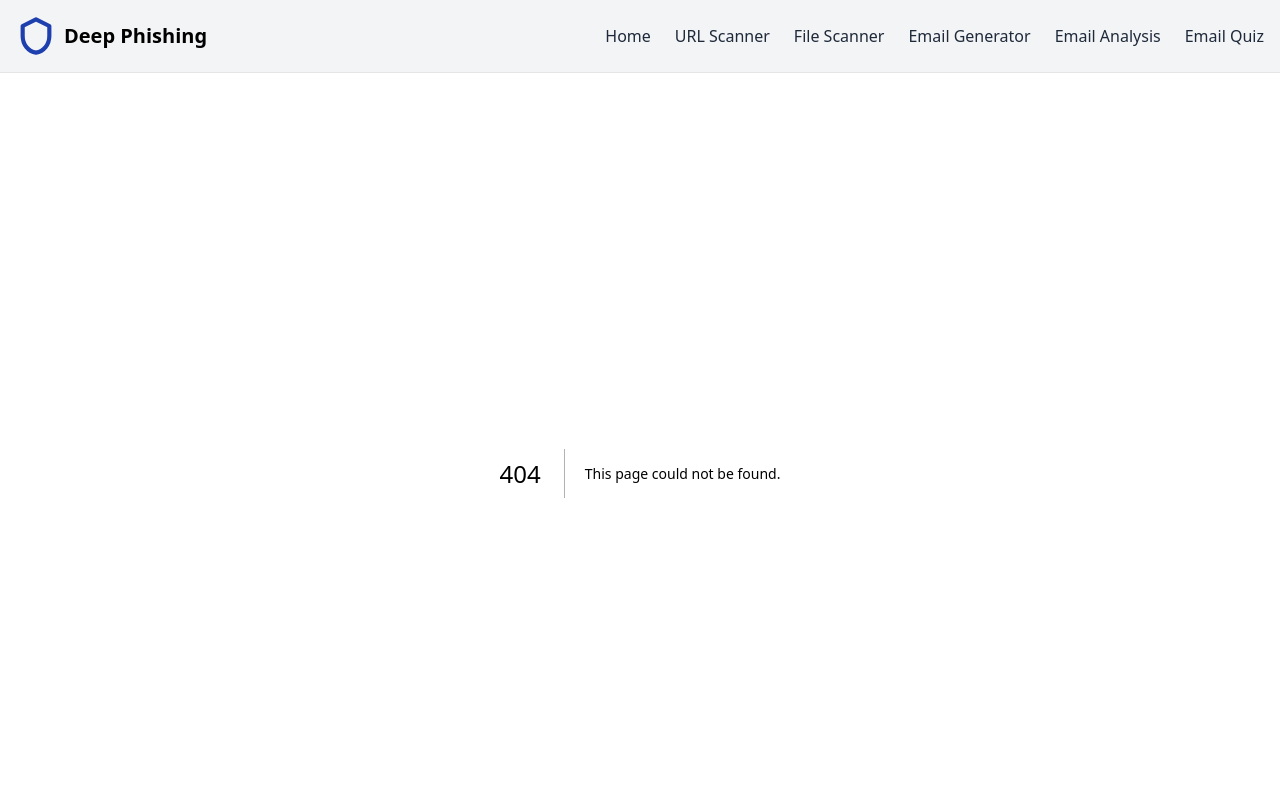
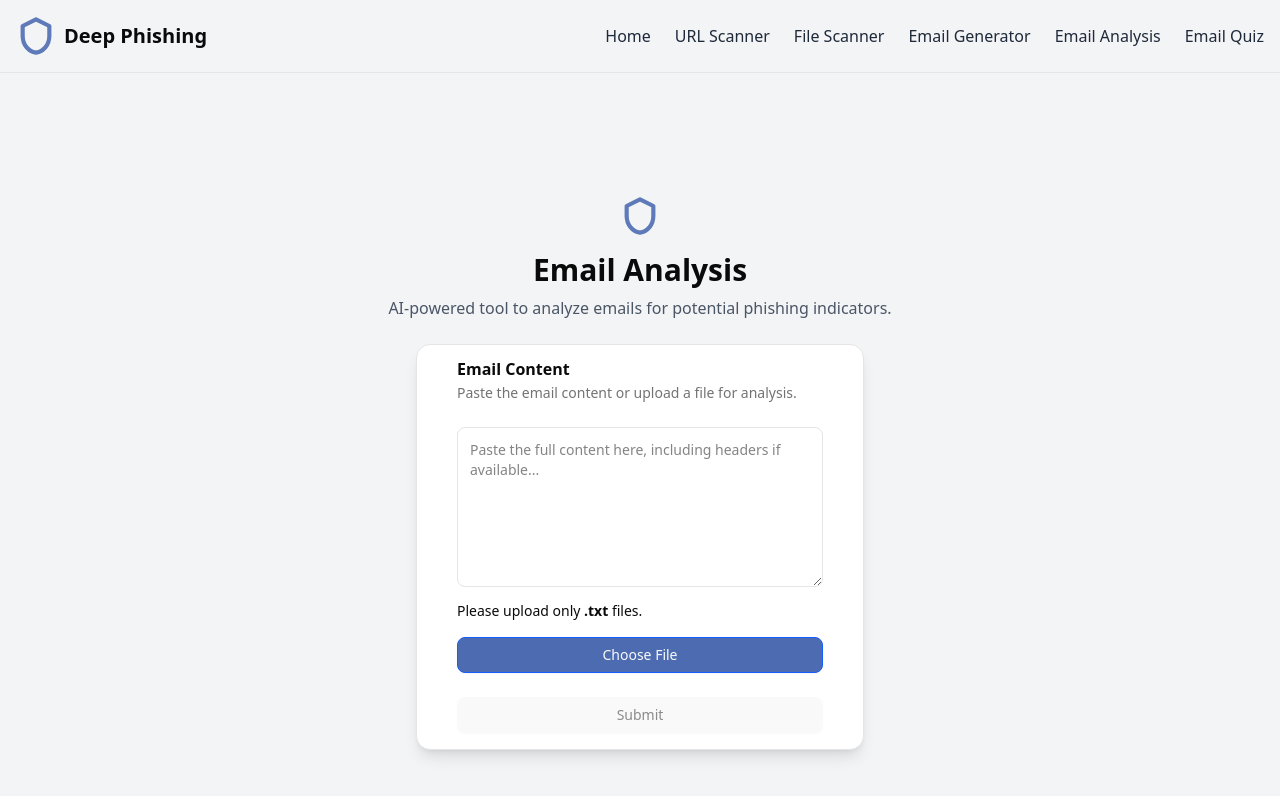
Before and after one commit to CMPT-276-SPRING-2025/final-project-06-valleys, a Next.js app in the folder src/: page /emailAnalysis in a window 1280 px wide. Before the commit this address had no page. Shown: the top 796 px of the page. Built offline with nearby package versions, Linux system fonts and the light colour scheme.

Commit message:
feat: complete the ui of email analysis

```diff
--- /dev/null
+++ b/src/src/app/emailAnalysis/page.jsx
@@ -0,0 +1,102 @@
+"use client";
+
+import * as React from 'react';
+import ShieldLogo from '../../components/shieldlogo';
+import { Button } from "@/components/ui/button";
+import {
+  Card,
+  CardContent,
+  CardDescription,
+  CardFooter,
+  CardHeader,
+  CardTitle,
+} from '@/components/ui/card';
+
+export default function EmailAnalysis() {
+  const [text, setText] = React.useState('');
+  const [file, setFile] = React.useState(null);
+
+  const handleTextChange = (e) => {
+    setText(e.target.value);
+  };
+
+  const handleFileChange = (e) => {
+    setFile(e.target.files[0]);
+  };
+
+  const isFormValid = text.trim() !== '' || file !== null;
+
+  return (
+    <div className="flex flex-col items-center justify-center min-h-screen bg-gray-100">
+      {/* Shield Logo */}
+      <ShieldLogo />
+
+      {/* Title */}
+      <h1 className="text-3xl font-bold mt-4">Email Analysis</h1>
+
+      {/* Subtitle */}
+      <p className="text-gray-600 text-center mt-2">
+        AI-powered tool to analyze emails for potential phishing indicators.
+      </p>
+
+      {/* Card */}
+      <Card className="mt-6 w-full max-w-md p-4 shadow-lg">
+        <CardHeader>
+          <CardTitle>Email Content</CardTitle>
+          <CardDescription>
+            Paste the email content or upload a file for analysis.
+          </CardDescription>
+        </CardHeader>
+
+        <CardContent>
+          {/* Text Area */}
+          <textarea
+            className="w-full h-40 border rounded-md p-3 text-sm focus:outline-none focus:ring-2 focus:ring-blue-500"
+            placeholder="Paste the full content here, including headers if available..."
+            value={text}
+            onChange={handleTextChange}
+          />
+
+           <p className="text-blue-00 text-sm mt-2">
+            Please upload only <span className="font-semibold">.txt</span> files.
+           </p>
+           <div className="mt-4">
+           {/* Choose File Button */}
+           <Button
+             as="label" // Button as a label for the file input
+             htmlFor="file-upload"
+             className="w-full  border-blue-600 border rounded-md  hover:text-white transition"
+           >
+             Choose File
+           </Button>
+           <input
+             id="file-upload"
+             type="file"
+             className="hidden"
+             accept=".txt" // Restrict file type to .txt
+             onChange={handleFileChange}
+           />
+         </div>
+
+          {/* Display uploaded file name */}
+          {file && (
+            <p className="text-sm text-gray-600 mt-2">
+              {file.name}
+            </p>
+          )}
+        </CardContent>
+
+        {/* Submit Button */}
+        <CardFooter>
+        <Button
+         className="w-full"
+         disabled={!isFormValid}
+         variant={isFormValid ? "default" : "secondary"}
+        >
+         Submit
+       </Button>
+        </CardFooter>
+      </Card>
+    </div>
+  );
+}
--- a/src/src/app/layout.js
+++ b/src/src/app/layout.js
@@ -1,6 +1,6 @@
 import { Geist, Geist_Mono } from 'next/font/google';
 import './globals.css';
-import NavBar from '../components/navbar'
+import NavBar from '../components/navBar'
 
 const geistSans = Geist({
   variable: '--font-geist-sans',
--- /dev/null
+++ b/src/src/app/quiz/page.jsx
@@ -0,0 +1,3 @@
+export default function FileScanPage() {
+    return <div className="">quiz</div>;
+  }
--- a/src/src/components/navBar.jsx
+++ b/src/src/components/navBar.jsx
@@ -16,22 +16,22 @@ export default function NavBar() {
         </Link>
       </div>
       <div className="flex space-x-6">
-        <Link href="/item-one" className="text-gray-800 hover:text-blue-500 transition">
+        <Link href="/" className="text-gray-800 hover:text-blue-500 transition">
           Home
         </Link>
-        <Link href="/item-six" className="text-gray-800 hover:text-blue-500 transition">
+        <Link href="/scan/url" className="text-gray-800 hover:text-blue-500 transition">
           URL Scanner
         </Link>
-        <Link href="/item-two" className="text-gray-800 hover:text-blue-500 transition">
+        <Link href="/scan/file" className="text-gray-800 hover:text-blue-500 transition">
           File Scanner
         </Link>
         <Link href="/item-three" className="text-gray-800 hover:text-blue-500 transition">
           Email Generator
         </Link>
-        <Link href="/item-four" className="text-gray-800 hover:text-blue-500 transition">
+        <Link href="/emailAnalysis" className="text-gray-800 hover:text-blue-500 transition">
           Email Analysis
         </Link>
-        <Link href="/item-five" className="text-gray-800 hover:text-blue-500 transition">
+        <Link href="/quiz" className="text-gray-800 hover:text-blue-500 transition">
           Email Quiz
         </Link>
 
--- a/src/src/components/shieldlogo.jsx
+++ b/src/src/components/shieldlogo.jsx
@@ -11,7 +11,7 @@ export default function ShieldLogo() {
     >
       <path
         d="M24 4L8 12V24C8 34.4 14.8 42.4 24 44C33.2 42.4 40 34.4 40 24V12L24 4Z"
-        stroke="#1E40AF"
+        stroke="#5e7ab8"
         strokeWidth="5"
         fill="none"
         strokeLinecap="round"
--- /dev/null
+++ b/src/src/components/ui/card.jsx
@@ -0,0 +1,101 @@
+import * as React from "react"
+
+import { cn } from "@/lib/utils"
+
+function Card({
+  className,
+  ...props
+}) {
+  return (
+    <div
+      data-slot="card"
+      className={cn(
+        "bg-card text-card-foreground flex flex-col gap-6 rounded-xl border py-6 shadow-sm",
+        className
+      )}
+      {...props} />
+  );
+}
+
+function CardHeader({
+  className,
+  ...props
+}) {
+  return (
+    <div
+      data-slot="card-header"
+      className={cn(
+        "@container/card-header grid auto-rows-min grid-rows-[auto_auto] items-start gap-1.5 px-6 has-[data-slot=card-action]:grid-cols-[1fr_auto] [.border-b]:pb-6",
+        className
+      )}
+      {...props} />
+  );
+}
+
+function CardTitle({
+  className,
+  ...props
+}) {
+  return (
+    <div
+      data-slot="card-title"
+      className={cn("leading-none font-semibold", className)}
+      {...props} />
+  );
+}
+
+function CardDescription({
+  className,
+  ...props
+}) {
+  return (
+    <div
+      data-slot="card-description"
+      className={cn("text-muted-foreground text-sm", className)}
+      {...props} />
+  );
+}
+
+function CardAction({
+  className,
+  ...props
+}) {
+  return (
+    <div
+      data-slot="card-action"
+      className={cn(
+        "col-start-2 row-span-2 row-start-1 self-start justify-self-end",
+        className
+      )}
+      {...props} />
+  );
+}
+
+function CardContent({
+  className,
+  ...props
+}) {
+  return (<div data-slot="card-content" className={cn("px-6", className)} {...props} />);
+}
+
+function CardFooter({
+  className,
+  ...props
+}) {
+  return (
+    <div
+      data-slot="card-footer"
+      className={cn("flex items-center px-6 [.border-t]:pt-6", className)}
+      {...props} />
+  );
+}
+
+export {
+  Card,
+  CardHeader,
+  CardFooter,
+  CardTitle,
+  CardAction,
+  CardDescription,
+  CardContent,
+}
```
